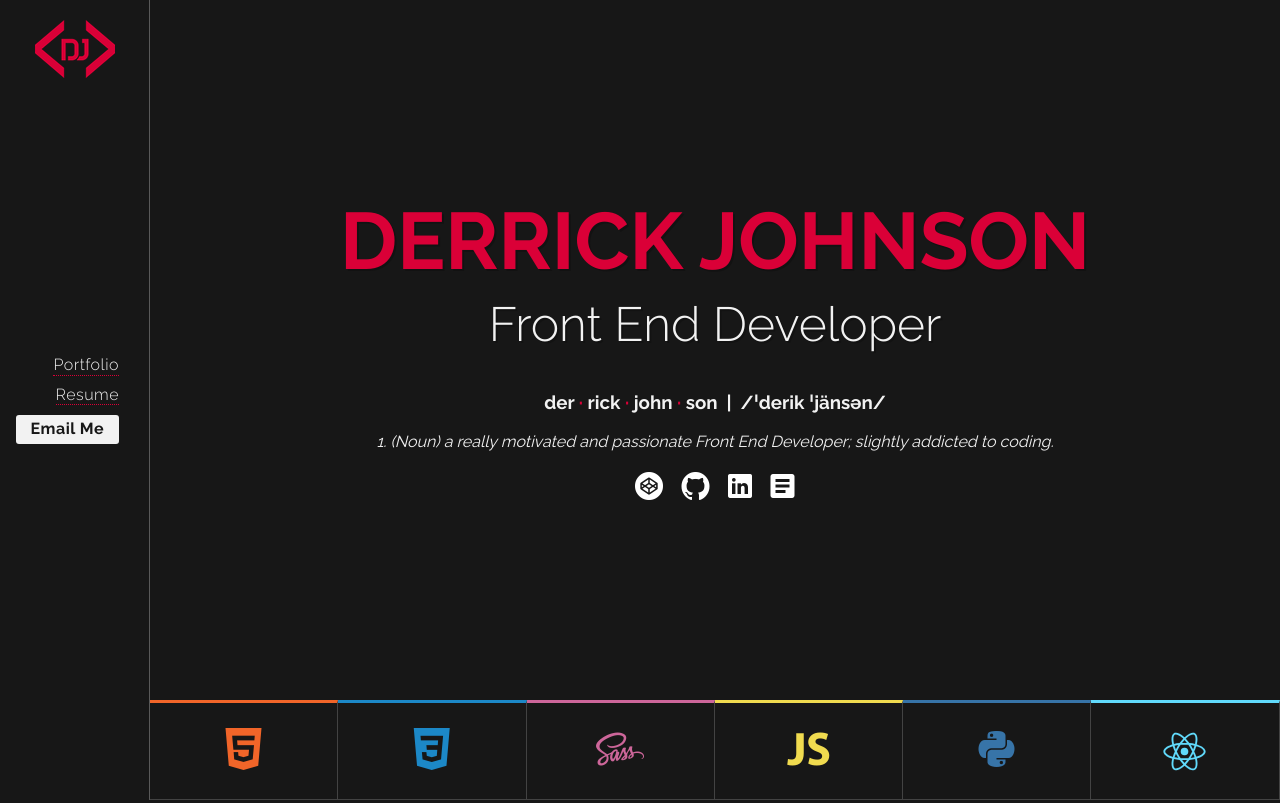
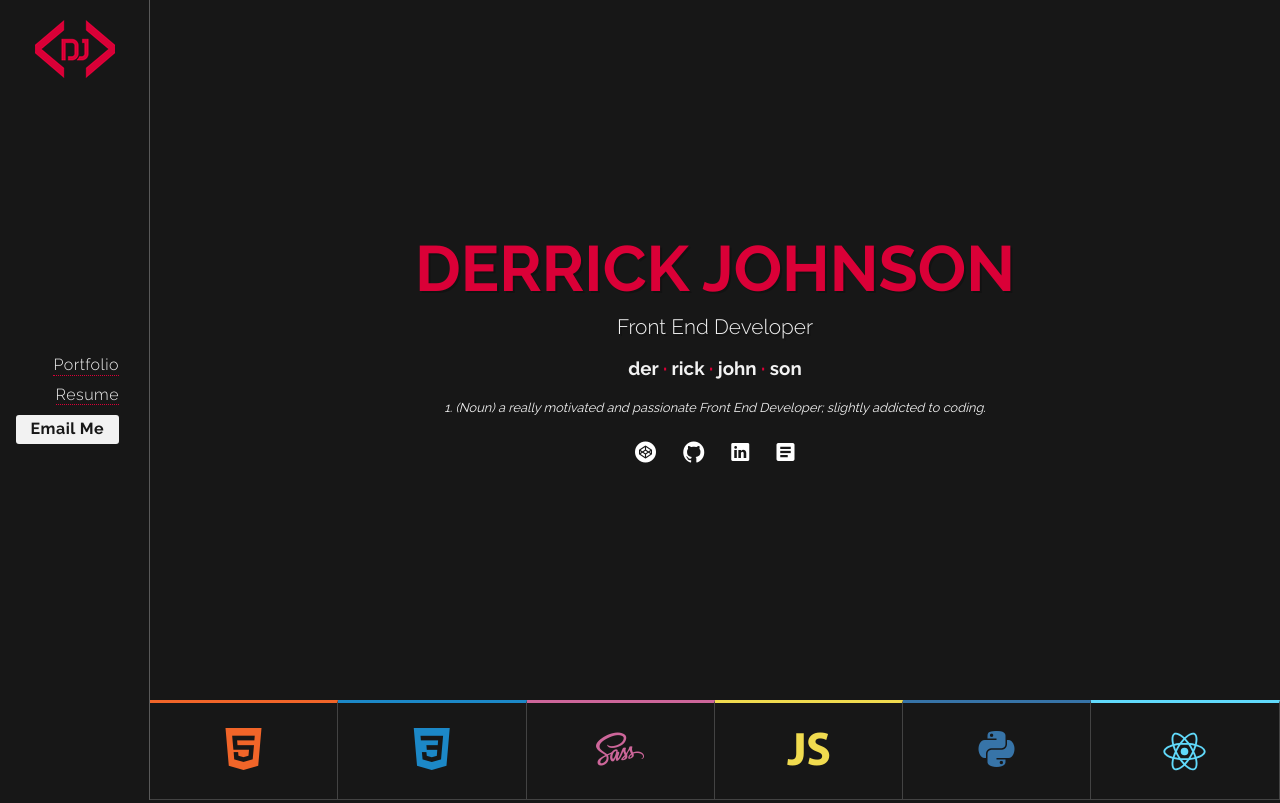
Before and after one commit to dj51234/portfolio-final, a website: page index.html in a window 1280 px wide. Shown: the top 803 px of the page. Drawn offline with nearby package versions, Linux system fonts and the light colour scheme.

Commit message:
fixed landscape issues on certain devices

```diff
--- a/dest/script/script.js
+++ b/dest/script/script.js
@@ -52,6 +52,7 @@ class WorkBeltToggle {
 
   toggleBelt() {
     this.$workContainer.toggleClass("is-slided");
+    this.$contentWrap.toggleClass("is-slided");
     return false;
   }
 
--- a/index.html
+++ b/index.html
@@ -102,9 +102,7 @@
               <div class="section__definition">
                 <h3>
                   der <span class="dot">·</span> rick
-                  <span class="dot">·</span> john
-                  <span class="dot">·</span> son&nbsp;&nbsp;|&nbsp;&nbsp;/ˈderik
-                  ˈjänsən/
+                  <span class="dot">·</span> john <span class="dot">·</span> son
                 </h3>
                 <p>
                   <i
--- a/scss/modules/boxes.scss
+++ b/scss/modules/boxes.scss
@@ -1,3 +1,14 @@
+#tools {
+  display: none;
+
+  @include landscape {
+    display: none;
+  }
+  @include medium {
+    display: block;
+  }
+}
+
 .boxes {
   display: flex;
   width: 100%;
--- a/scss/modules/hero.scss
+++ b/scss/modules/hero.scss
@@ -1,7 +1,7 @@
 #hero {
   background: $black;
   background-size: cover;
-  padding-top: 100px;
+  padding-top: 50px;
   font-size: 0.9rem;
   flex: 1;
 
@@ -25,7 +25,11 @@
 
     p {
       color: $grey;
-      line-height: 1rem;
+      line-height: 1.8rem;
+
+      @include landscape {
+        font-size: 0.8rem;
+      }
     }
 
     p:last-child {
@@ -59,4 +63,16 @@
 
 .hero-wrap .findme-icon {
   color: #fff !important;
+
+  @include landscape {
+    span {
+      font-size: 1.5rem;
+    }
+  }
+
+  @include small {
+    span {
+      font-size: 1.5rem;
+    }
+  }
 }
--- a/scss/modules/media-queries.scss
+++ b/scss/modules/media-queries.scss
@@ -27,3 +27,9 @@
     @content;
   }
 }
+
+@mixin landscape {
+  @media (orientation: landscape) {
+    @content;
+  }
+}
--- a/scss/modules/portfolio.scss
+++ b/scss/modules/portfolio.scss
@@ -1,7 +1,7 @@
 .portfolio-wrap {
   width: 200%;
   height: 100%;
-  padding: 50px 0px;
+  padding: 100px 0px;
   position: relative;
   transition: all 0.3s ease-in-out;
   left: 0%;
@@ -19,6 +19,17 @@
   width: 50%;
   float: left;
   padding: 0 25px;
+}
+
+.content-wrap {
+  display: none;
+  opacity: 0;
+  transition: 0.5s ease-in-out;
+
+  &.is-slided {
+    display: block;
+    opacity: 1;
+  }
 }
 
 .thumbnail-container {
--- a/scss/modules/section.scss
+++ b/scss/modules/section.scss
@@ -16,12 +16,24 @@
     text-transform: uppercase;
     text-shadow: 2px 2px 0 rgba(0, 0, 0, 0.2);
 
+    @include landscape {
+      font-size: 2rem;
+    }
+
     @include small {
       font-size: 4rem;
+
+      @include landscape {
+        font-size: 3rem;
+      }
     }
 
     @include large {
       font-size: 5rem;
+
+      @include landscape {
+        font-size: 4rem;
+      }
     }
   }
 
@@ -37,6 +49,10 @@
 
     @include large {
       font-size: 3rem;
+    }
+
+    @include landscape {
+      font-size: 1.3rem;
     }
   }
 }
--- a/scss/modules/wrappers.scss
+++ b/scss/modules/wrappers.scss
@@ -40,12 +40,12 @@ body.bio-slide {
   display: flex;
   align-items: center;
   width: 100%;
-  height: 100vh;
+  min-height: 100vh;
 }
 
 .hero-wrap {
   width: 100%;
-  height: 100vh;
+  min-height: 100vh;
   display: flex;
   flex-direction: column;
   justify-content: space-between;
```
Also changed, not shown: dest/styles/main.css. Lines whose indentation alone changed are shown as unchanged.
